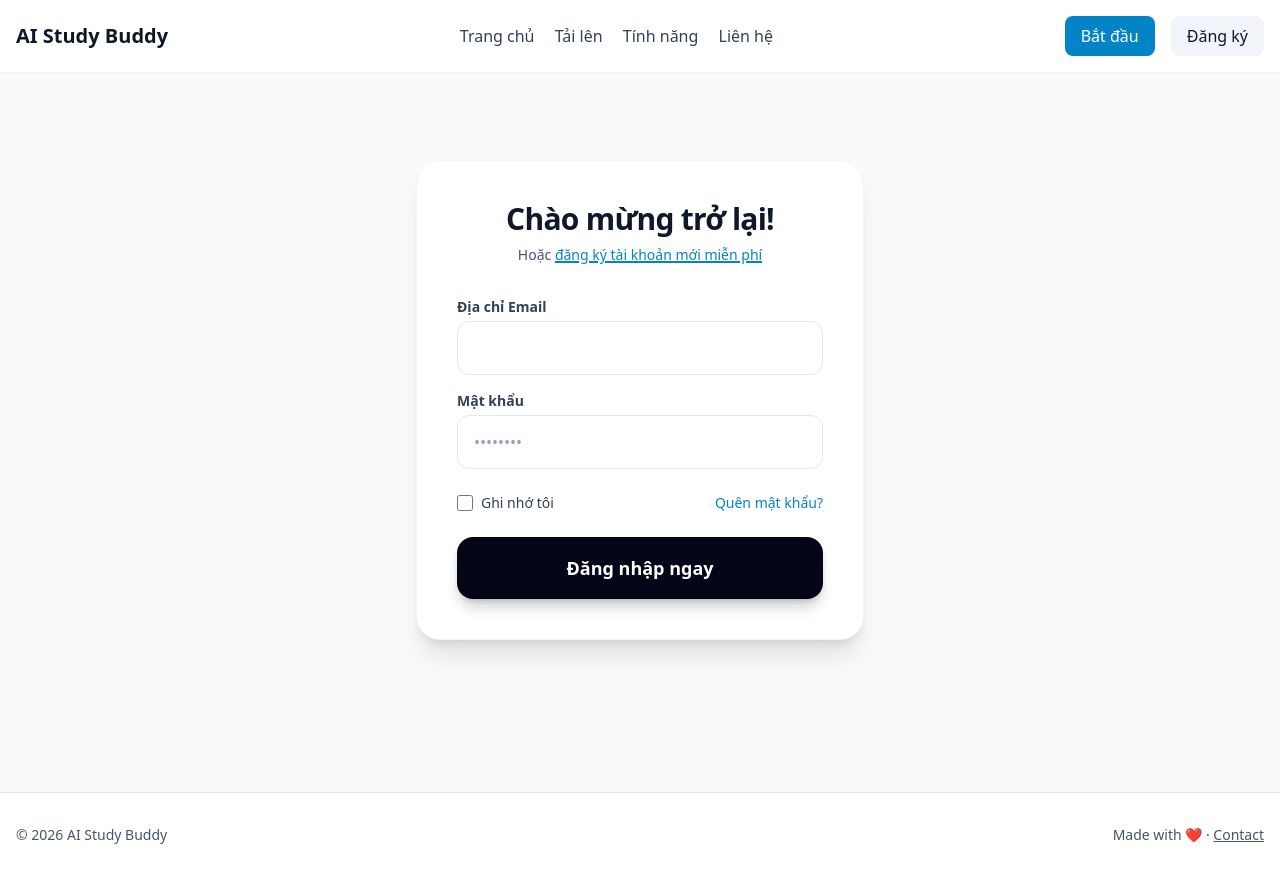
After one commit to nhannguyen2704/AI-Study-Buddy, a Flask app: page /login in a window 1280 px wide. The commit adds this page. Run offline with Flask 3, Linux system fonts and the light colour scheme; some libraries are stand-ins or nearby versions.

Commit message:
jryjyrjj
rỵtyjhetyh

```diff
--- a/app.py
+++ b/app.py
@@ -1,5 +1,7 @@
-from flask import Flask, render_template, request, flash
+from flask import Flask, render_template, request, flash, redirect, session, url_for
 from flask_sqlalchemy import SQLAlchemy
+# Thêm thư viện mã hóa mật khẩu để bảo mật tài khoản
+from werkzeug.security import generate_password_hash, check_password_hash
 
 app = Flask(__name__)
 
@@ -10,40 +12,107 @@ app.secret_key = "key_bi_mat_cua_nhom"
 
 db = SQLAlchemy(app)
 
+
+
+# Model User (Đã thêm để sửa lỗi NameError)
+class User(db.Model):
+    id = db.Column(db.Integer, primary_key=True)
+    username = db.Column(db.String(100), nullable=False)
+    email = db.Column(db.String(120), unique=True, nullable=False)
+    password = db.Column(db.String(200), nullable=False)
+
 # Model Document
 class Document(db.Model):
     id = db.Column(db.Integer, primary_key=True)
     title = db.Column(db.String(200), nullable=False)
     original_text = db.Column(db.Text, nullable=False)
     summary_text = db.Column(db.Text)
+
 # Model Flashcard
 class Flashcard(db.Model):
     id = db.Column(db.Integer, primary_key=True)
     question = db.Column(db.String(500), nullable=False)
     answer = db.Column(db.String(500), nullable=False)
     document_id = db.Column(db.Integer, db.ForeignKey('document.id'), nullable=False)
+
+
+
 @app.route('/')
 def index():
     return render_template('index.html')
 
 @app.route('/upload_doc', methods=['GET', 'POST'])
 def upload_doc():
+    if 'user_id' not in session:
+        flash("Bạn cần đăng nhập để sử dụng tính năng tải lên tài liệu!", "warning")
+        return redirect(url_for('login'))
+
     if request.method == 'POST':
         flash("Tài liệu đã được tải lên thành công!", "success")
         uploaded_file = request.files.get('fileInput')
-        original_text = uploaded_file.read().decode('utf-8')
-        doc = Document(title="Bài học mới", original_text=original_text, summary_text="")
-        db.session.add(doc)
+        if uploaded_file:
+            original_text = uploaded_file.read().decode('utf-8')
+            doc = Document(title="Bài học mới", original_text=original_text, summary_text="")
+            db.session.add(doc)
+            db.session.commit()
+            return "Tải tài liệu thành công"
+
+    return render_template('upload.html')
+
+@app.route('/register', methods=['GET', 'POST'])
+def register():
+    if request.method == 'POST':
+        username = request.form.get('username')
+        email = request.form.get('email')
+        password = request.form.get('password')
+
+        # Kiểm tra trùng lặp email
+        user_exists = User.query.filter_by(email=email).first()
+        if user_exists:
+            flash("Email này đã được đăng ký trước đó rồi!", "warning")
+            return redirect(url_for('register'))
+
+        # Mã hóa mật khẩu an toàn
+        hashed_password = generate_password_hash(password, method='pbkdf2:sha256')
+
+        # Lưu thông tin tài khoản vào database
+        new_user = User(username=username, email=email, password=hashed_password)
+        db.session.add(new_user)
         db.session.commit()
-        if uploaded_file:
-            van_ban_thuan_tuy = uploaded_file.read().decode('utf-8')
-            print("Đã đọc thành công: ",van_ban_thuan_tuy[:100], "...")
-            return "Tải tài liệu thành công"
-    return render_template('upload.html')
+
+        flash("Đăng ký thành công! Vui lòng đăng nhập.", "success")
+        return redirect(url_for('login'))
+
+    return render_template('register.html')
 
 @app.route('/login', methods=['GET', 'POST'])
 def login():
+    if request.method == 'POST':
+        email = request.form.get('email')
+        password = request.form.get('password')
+
+        # Tìm tài khoản theo email
+        user = User.query.filter_by(email=email).first()
+
+        # Xác thực tài khoản và kiểm tra mật khẩu đã mã hóa
+        if user and check_password_hash(user.password, password):
+            session['user_id'] = user.id
+            session['username'] = user.username # Lưu lại tên hiển thị lên giao diện
+
+            flash(f"Đăng nhập thành công! Chào mừng {user.username} quay trở lại.", "success")
+            return redirect(url_for('index'))
+        else:
+            flash("Email hoặc mật khẩu không đúng. Vui lòng kiểm tra lại!", "danger")
+            return redirect(url_for('login'))
+
     return render_template('login.html')
+
+@app.route('/logout')
+def logout():
+    session.clear() # Xóa sạch trạng thái phiên đăng nhập
+    flash("Bạn đã đăng xuất thành công.", "info")
+    return redirect(url_for('index'))
+
 
 if __name__ == "__main__":
     with app.app_context():
--- a/templates/base.html
+++ b/templates/base.html
@@ -16,17 +16,44 @@
         <a href="#features" class="hover:text-slate-900">Tính năng</a>
         <a href="#contact" class="hover:text-slate-900">Liên hệ</a>
       </nav>
-      <a href="/upload_doc" class="inline-block px-4 py-2 bg-sky-600 text-white rounded-lg hover:bg-sky-700">Bắt đầu</a>
+
+      <!-- KHU VỰC THAY ĐỔI THEO TRẠNG THÁI ĐĂNG NHẬP -->
+      <div class="flex items-center gap-2">
+        {% if session.get('user_id') %}
+          <!-- Hiển thị khi người dùng ĐÃ đăng nhập -->
+          <span class="text-sm text-slate-600 hidden sm:inline mr-2">Chào, <strong>{{ session.get('username') }}</strong></span>
+          <a href="/upload_doc" class="inline-block px-4 py-2 bg-sky-600 text-white rounded-lg hover:bg-sky-700">Tải lên tài liệu</a>
+          <a href="/logout" class="inline-block px-4 py-2 bg-rose-50 text-rose-700 rounded-lg hover:bg-rose-100 transition-colors">Đăng xuất</a>
+        {% else %}
+          <!-- Hiển thị khi người dùng CHƯA đăng nhập -->
+          <a href="/login" class="inline-block px-4 py-2 bg-sky-600 text-white rounded-lg hover:bg-sky-700">Bắt đầu</a>
+          <a href="/register" class="inline-block px-4 py-2 bg-slate-100 text-slate-900 rounded-lg hover:bg-slate-200 ml-2">Đăng ký</a>
+        {% endif %}
+      </div>
     </div>
   </header>
 
   <main class="container mx-auto px-4 py-10">
+    {% with messages = get_flashed_messages(with_categories=true) %}
+    {% if messages %}
+      <div class="space-y-3 max-w-md mx-auto mb-6">
+        {% for category, message in messages %}
+          <div class="p-4 rounded-2xl text-sm font-medium border
+            {% if category == 'success' %} bg-emerald-50 text-emerald-800 border-emerald-200
+            {% elif category == 'warning' %} bg-amber-50 text-amber-800 border-amber-200
+            {% else %} bg-blue-50 text-blue-800 border-blue-200 {% endif %}">
+            {{ message }}
+          </div>
+        {% endfor %}
+      </div>
+    {% endif %}
+  {% endwith %}
     {% block content %}{% endblock %}
   </main>
 
   <footer class="bg-white mt-16 border-t">
     <div class="container mx-auto px-4 py-8 text-sm text-slate-600 flex flex-col md:flex-row justify-between items-center">
-      <div>© {{ (now().year) if now is defined else '' }} AI Study Buddy</div>
+      <div>© {{ (now().year) if now is defined else '2026' }} AI Study Buddy</div>
       <div class="mt-3 md:mt-0">Made with ❤️ · <a href="#contact" class="underline">Contact</a></div>
     </div>
   </footer>
--- /dev/null
+++ b/templates/login.html
@@ -0,0 +1,61 @@
+{% extends "base.html" %}
+
+{% block title %}Đăng nhập - AI Study Buddy{% endblock %}
+
+{% block content %}
+<div class="min-h-[70vh] flex items-center justify-center py-12 px-4 sm:px-6 lg:px-8">
+  <div class="max-w-md w-full space-y-8 bg-white p-8 md:p-10 rounded-3xl border border-slate-100 shadow-xl">
+    <div>
+      <h2 class="text-center text-3xl font-extrabold text-slate-900 tracking-tight">
+        Chào mừng trở lại!
+      </h2>
+      <p class="mt-2 text-center text-sm text-slate-600">
+        Hoặc
+        <a href="/register" class="font-medium text-sky-600 hover:text-sky-500 underline decoration-2">
+          đăng ký tài khoản mới miễn phí
+        </a>
+      </p>
+    </div>
+
+    <form class="mt-8 space-y-6" action="/login" method="POST">
+      <input type="hidden" name="remember" value="true">
+      <div class="space-y-4">
+        <div>
+          <label for="email-address" class="block text-sm font-semibold text-slate-700 mb-1">Địa chỉ Email</label>
+          <input id="email-address" name="email" type="email" autocomplete="email" required
+                 class="appearance-none rounded-xl relative block w-full px-4 py-3.5 border border-slate-200 placeholder-slate-400 text-slate-900 focus:outline-none focus:ring-2 focus:ring-sky-500/20 focus:border-sky-500 transition-all duration-200"
+                 >
+        </div>
+        <div>
+          <label for="password" class="block text-sm font-semibold text-slate-700 mb-1">Mật khẩu</label>
+          <input id="password" name="password" type="password" autocomplete="current-password" required
+                 class="appearance-none rounded-xl relative block w-full px-4 py-3.5 border border-slate-200 placeholder-slate-400 text-slate-900 focus:outline-none focus:ring-2 focus:ring-sky-500/20 focus:border-sky-500 transition-all duration-200"
+                 placeholder="••••••••">
+        </div>
+      </div>
+
+      <div class="flex items-center justify-between text-sm">
+        <div class="flex items-center">
+          <input id="remember-me" name="remember-me" type="checkbox"
+                 class="h-4 w-4 text-sky-600 focus:ring-sky-500 border-slate-300 rounded">
+          <label for="remember-me" class="ml-2 block text-slate-700">
+            Ghi nhớ tôi
+          </label>
+        </div>
+
+        <div class="text-sm">
+          <a href="#" class="font-medium text-sky-600 hover:text-sky-500">
+            Quên mật khẩu?
+          </a>
+        </div>
+      </div>
+
+      <div>
+        <button type="submit" class="group relative w-full flex justify-center py-4 px-4 border border-transparent text-lg font-bold rounded-2xl text-white bg-slate-950 hover:bg-slate-800 focus:outline-none focus:ring-2 focus:ring-offset-2 focus:ring-slate-900 transform hover:-translate-y-0.5 transition-all duration-200 shadow-lg shadow-slate-950/20">
+          Đăng nhập ngay
+        </button>
+      </div>
+    </form>
+  </div>
+</div>
+{% endblock %}
```
Also changed, not shown: templates/register.html (added, +58 -0 lines).
